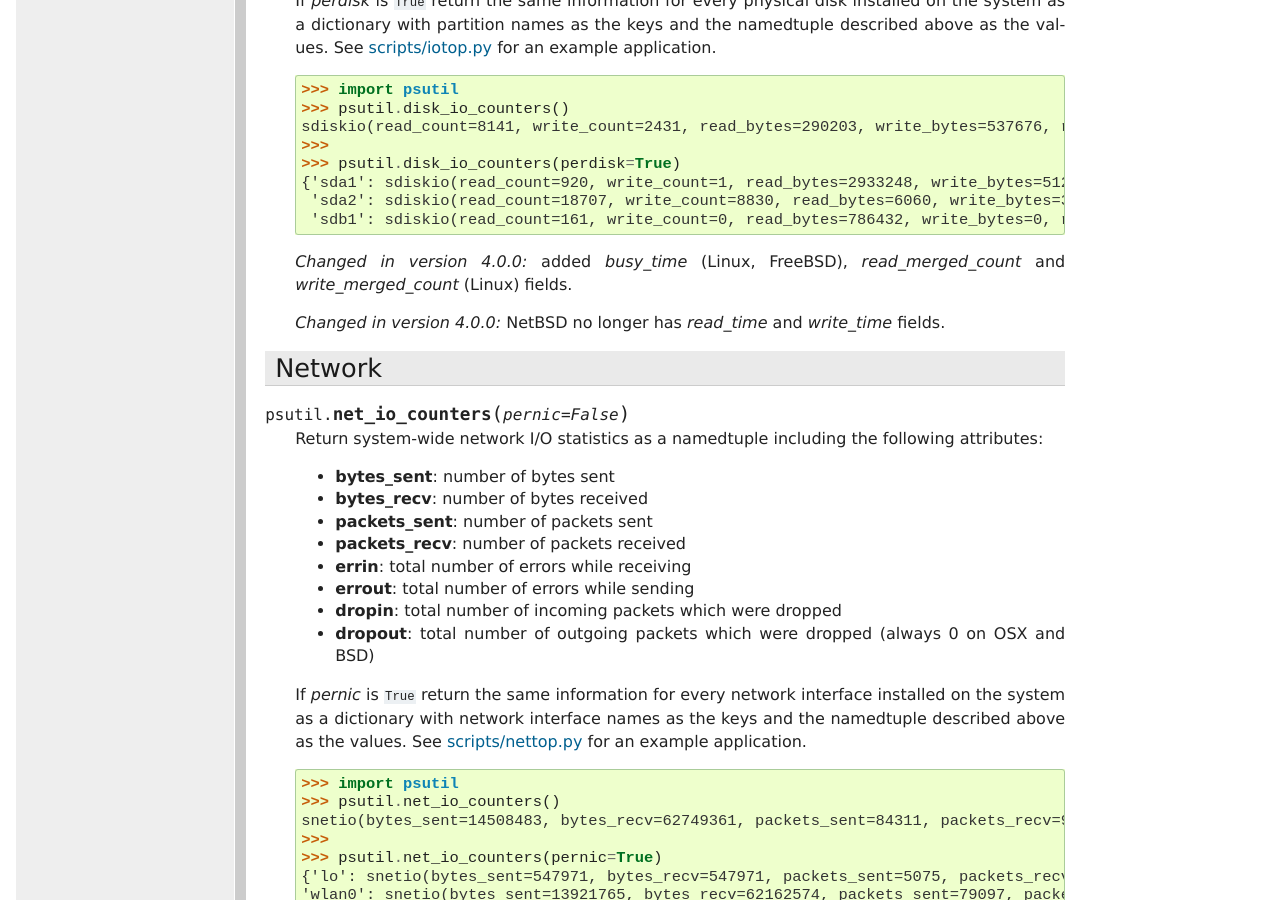
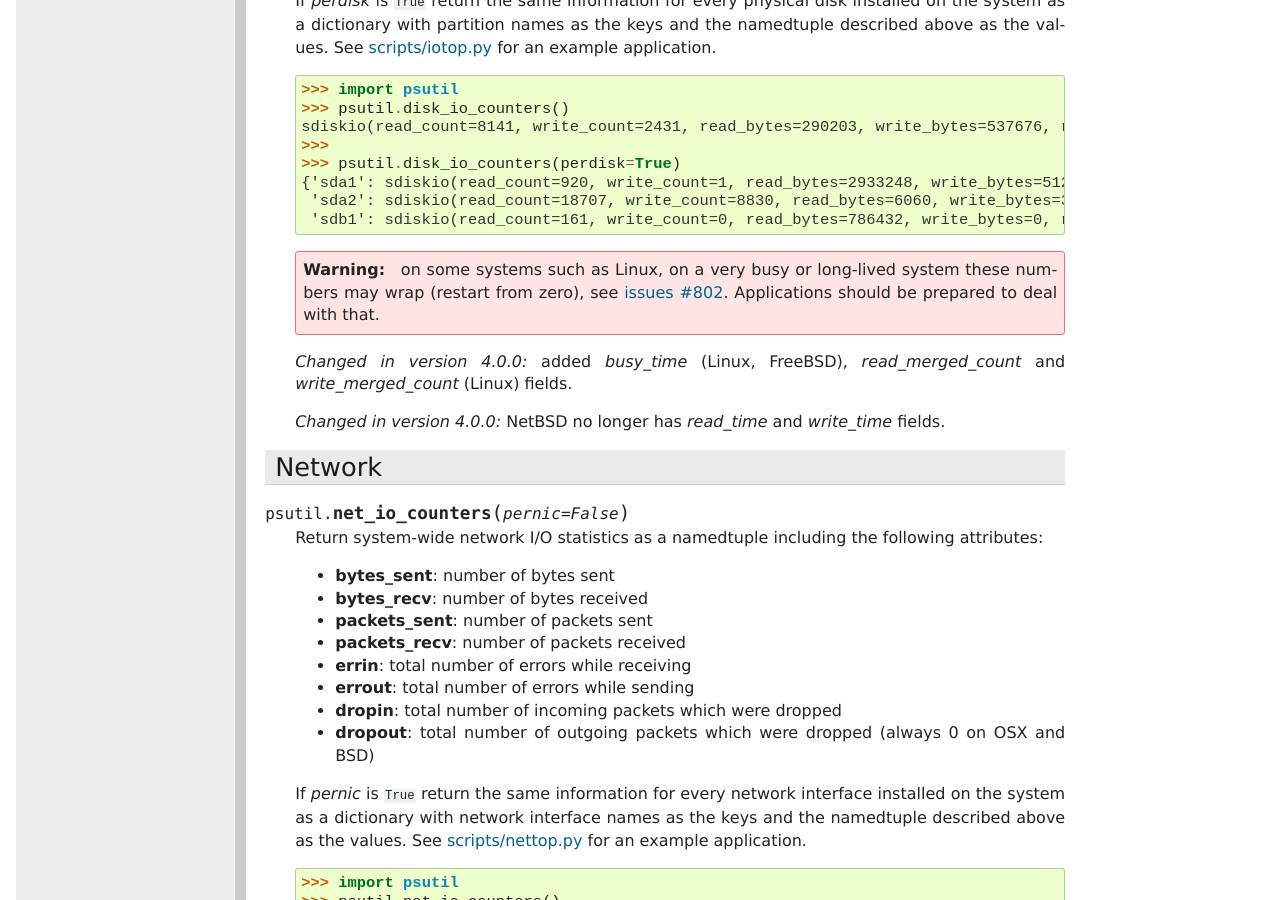
Before and after one commit to giampaolo/psutil, a Sphinx documentation site: the page built from docs/index.rst, in a window 1280 px wide and 900 px high, scrolled down 5302 px. Built offline with Sphinx 7.4.7, drawn with Linux system fonts in a browser that asks for light colours; formulas are drawn with MathJax 3.

Commit message:
add doc warning about disk_io_counter() numbers which may overlap (se #802)

```diff
--- a/docs/index.rst
+++ b/docs/index.rst
@@ -337,12 +337,18 @@ Disks
      'sda2': sdiskio(read_count=18707, write_count=8830, read_bytes=6060, write_bytes=3443, read_time=24585, write_time=1572),
      'sdb1': sdiskio(read_count=161, write_count=0, read_bytes=786432, write_bytes=0, read_time=44, write_time=0)}
 
+  .. warning::
+    on some systems such as Linux, on a very busy or long-lived system these
+    numbers may wrap (restart from zero), see
+    `issues #802 <https://github.com/giampaolo/psutil/issues/802>`__.
+    Applications should be prepared to deal with that.
+
   .. versionchanged::
-     4.0.0 added *busy_time* (Linux, FreeBSD), *read_merged_count* and
-     *write_merged_count* (Linux) fields.
+    4.0.0 added *busy_time* (Linux, FreeBSD), *read_merged_count* and
+    *write_merged_count* (Linux) fields.
 
   .. versionchanged::
-     4.0.0 NetBSD no longer has *read_time* and *write_time* fields.
+    4.0.0 NetBSD no longer has *read_time* and *write_time* fields.
 
 Network
 -------
```
